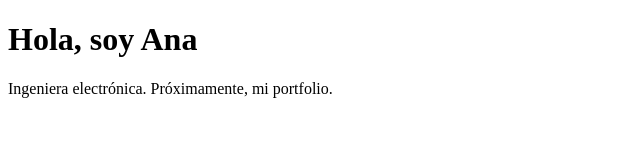
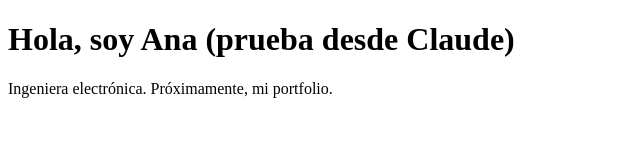
Before and after one commit to AnaBertolino/portfolio, a plain HTML site: page index.html in a window 1280 px wide. Shown: the whole page, without its empty margins (0-640 px from the left). Drawn offline with Linux system fonts and the light colour scheme.

Commit message:
Prueba: cambia el título para verificar el circuito de trabajo
Co-Authored-By: Claude Sonnet 5.5 <noreply@anthropic.com>
Claude-Session: https://claude.ai/code/session_01KrJo7fxpvVe7U1VSm5GqXC

```diff
--- a/index.html
+++ b/index.html
@@ -5,7 +5,7 @@
     <title>Ana Bertolino</title>
   </head>
   <body>
-    <h1>Hola, soy Ana</h1>
+    <h1>Hola, soy Ana (prueba desde Claude)</h1>
     <p>Ingeniera electrónica. Próximamente, mi portfolio.</p>
   </body>
 </html>
```
